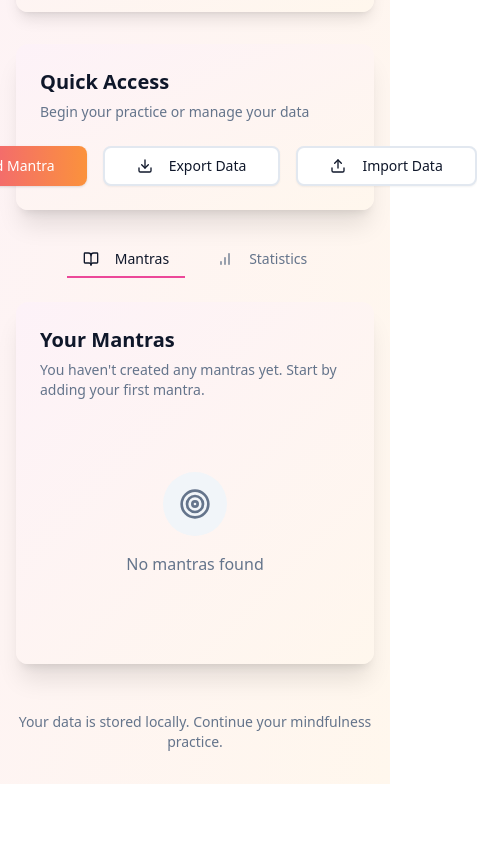
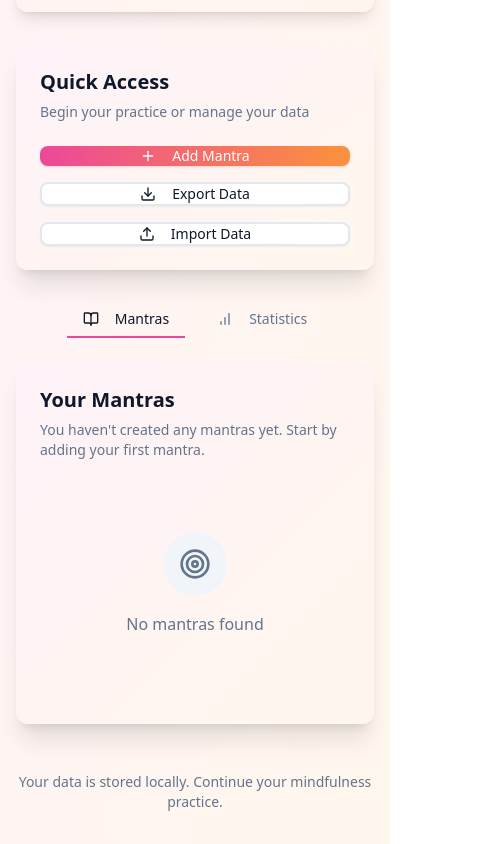
Before and after one commit to fernandwill/mantra-tracker-frontend, a Next.js app: page / in a window 390 px wide. Shown: the part 858-1702 px from the top of the page, 477 px wide, since content can reach past the window. Before the commit the page ends 1642 px from the top, so only its background shows below. Built offline with nearby package versions, Linux system fonts and the light colour scheme; no server answers; sample sign-in values are in the browser's storage.

Commit message:
fix: quick access button in mobile view

```diff
--- a/src/app/page.tsx
+++ b/src/app/page.tsx
@@ -310,7 +310,7 @@ export default function Home() {
             </CardDescription>
           </CardHeader>
           <CardContent>
-            <div className="flex gap-4 justify-center">
+            <div className="flex flex-col gap-4 sm:flex-row sm:justify-center">
               <CreateMantraDialog
                 onCreate={handleCreateMantra}
                 id="create-mantra-button"
@@ -319,7 +319,7 @@ export default function Home() {
               <Button
                 size="lg"
                 variant="outline"
-                className="flex-1 border-2 hover:bg-muted/50"
+                className="w-full flex-1 border-2 hover:bg-muted/50"
                 onClick={handleExportData}
                 disabled={isExporting}
               >
@@ -330,7 +330,7 @@ export default function Home() {
               <Button
                 size="lg"
                 variant="outline"
-                className="flex-1 border-2 hover:bg-muted/50"
+                className="w-full flex-1 border-2 hover:bg-muted/50"
                 onClick={handleImportData}
                 disabled={isImporting}
               >
--- a/src/components/create-mantra-dialog.tsx
+++ b/src/components/create-mantra-dialog.tsx
@@ -58,7 +58,7 @@ export function CreateMantraDialog({ onCreate, open, onOpenChange, id }: CreateM
       <DialogTrigger asChild>
         <Button
           size="lg"
-          className="flex-1 bg-gradient-to-r from-pink-500 to-orange-400 hover:from-pink-600 hover:to-orange-500 text-white"
+          className="w-full flex-1 bg-gradient-to-r from-pink-500 to-orange-400 hover:from-pink-600 hover:to-orange-500 text-white"
           {...(id && { id })}
         >
           <Plus className="w-4 h-4 mr-2" />
```
